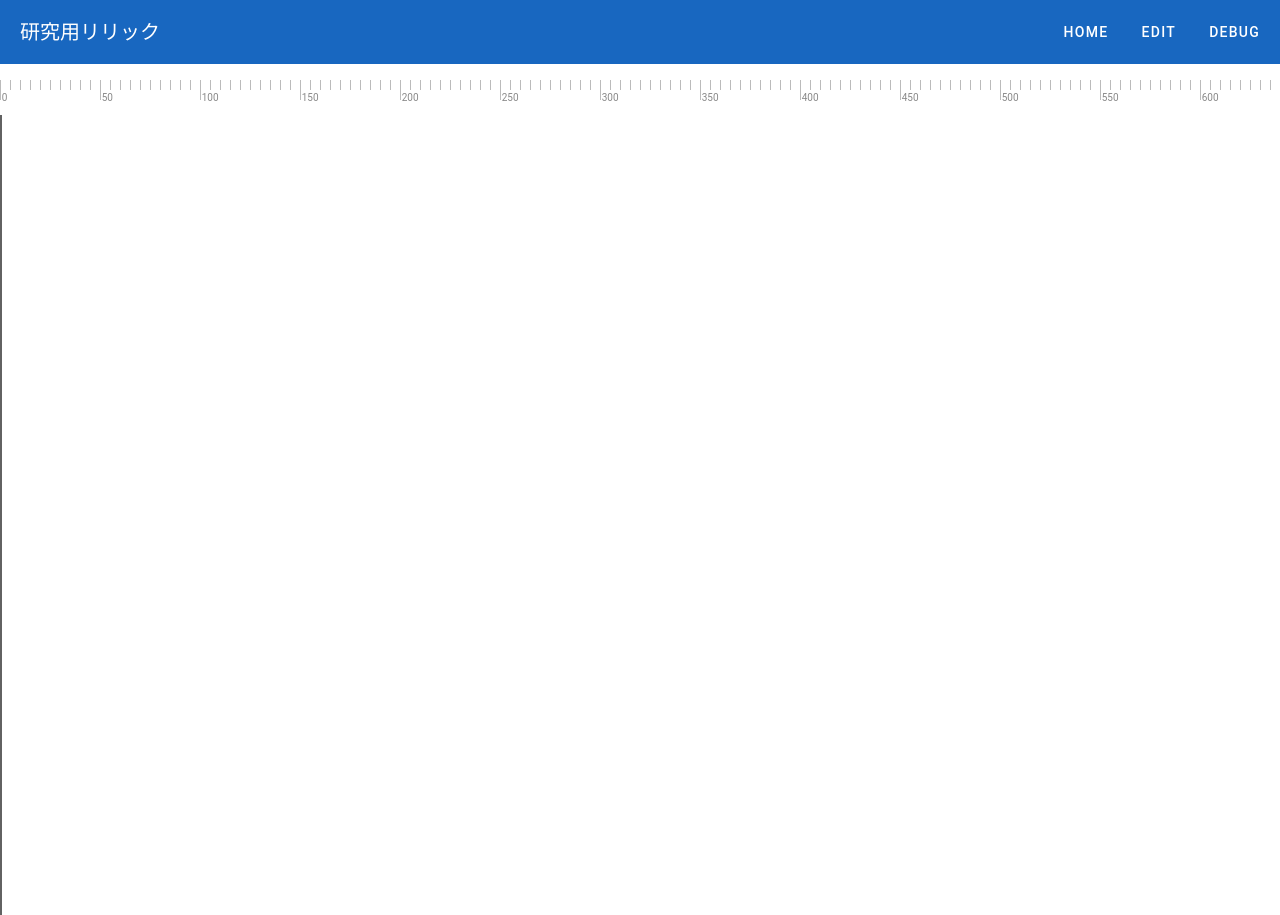
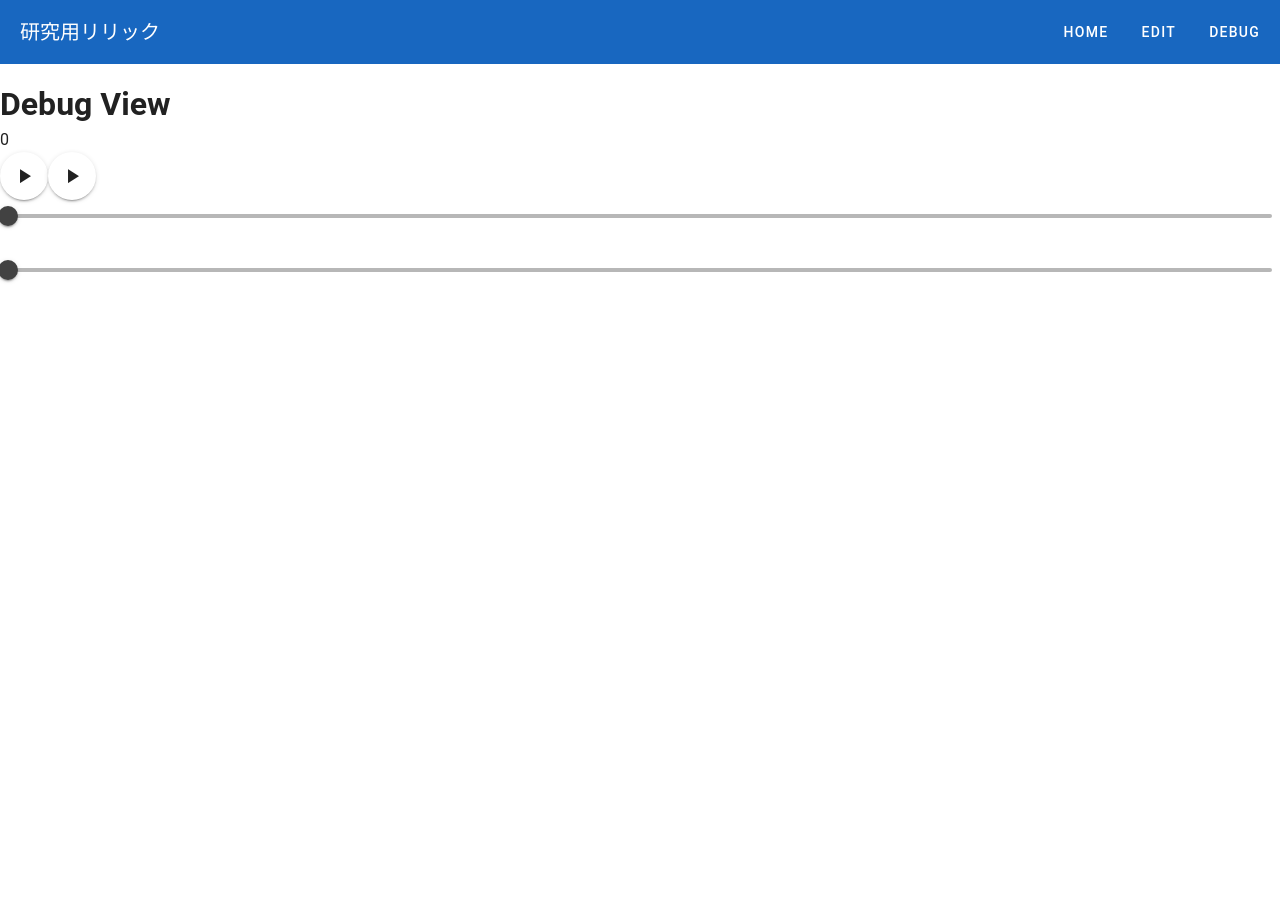
Before and after one commit to mino-8136/Co-Lyrics-WEB, a Vue app: page /debug in a window 1280 px wide. After the commit the page ends 800 px from the top, so only its background shows below. Built offline with nearby package versions, Linux system fonts and the light colour scheme; what @imengyu/vue3-context-menu would draw is missing.

Commit message:
GSAPの動作テスト

```diff
--- a/src/views/DebugView.vue
+++ b/src/views/DebugView.vue
@@ -1,79 +1,25 @@
 <template>
-  <div class="ruler" @mousedown="moveSeekbar">
-    <ul class="ruler-x">
-      <li v-for="n in ticks" :key="n"></li>
-    </ul>
-  </div>
-  <div class="seekbar" :style="{ left: seekbarPosition + 'px' }"></div>
+  <h1>Debug View</h1>
+  <p>{{ tmp }}</p>
+  <v-btn @click="animStart" icon="mdi-play"> </v-btn>
+  <v-btn @click="animStart2" icon="mdi-play"> </v-btn>
+  <v-slider v-model="start" max="100" step="1"/>
+  <v-slider v-model="end" max="100" step="1"/>
 </template>
-
 <script setup lang="ts">
 import { ref } from 'vue'
-const ticks = ref(20)
-const seekbarPosition = ref(0);
+import { gsap } from 'gsap'
 
-const moveSeekbar = (event: MouseEvent) => {
-  const rulerElement = event.currentTarget as HTMLElement;
-  const rulerRect = rulerElement.getBoundingClientRect();
-  seekbarPosition.value = event.clientX - rulerRect.left;
-};
+const tmp = ref(0)
+const start = ref(0)
+const end = ref(0)
+
+function animStart() {
+  gsap.to(tmp, { value: 100, duration: 1, ease: 'power4.out' })
+}
+function animStart2() {
+  gsap.fromTo(tmp, { value: start.value }, { value: end.value, duration: 1, ease: 'power4.out' })
+}
 </script>
 
-<style scoped>
-.ruler {
-  --ruler-unit: 2px;
-  --ruler-num-fz: 10px;
-  --ruler-num-c: #888;
-
-  --ruler1-bdw: 1px;
-  --ruler1-c: #bbb;
-  --ruler1-h: 10px;
-  --ruler1-space: 5;
-
-  --ruler2-bdw: 1px;
-  --ruler2-c: #bbb;
-  --ruler2-h: 20px;
-  --ruler2-space: 50;
-
-  background-image: linear-gradient(90deg, var(--ruler1-c) 0 var(--ruler1-bdw), transparent 0),
-    linear-gradient(90deg, var(--ruler2-c) 0 var(--ruler2-bdw), transparent 0);
-  background-repeat: repeat-x;
-  background-size:
-    calc(var(--ruler-unit) * var(--ruler1-space)) var(--ruler1-h),
-    calc(var(--ruler-unit) * var(--ruler2-space)) var(--ruler2-h);
-}
-
-.ruler-x {
-  width: 100%;
-  padding: 0;
-  margin: 0;
-  color: var(--ruler-num-c);
-  font-size: var(--ruler-num-fz);
-
-  display: flex;
-  overflow: hidden;
-  line-height: calc(var(--ruler2-h) * 2 - var(--ruler-num-fz) / 2);
-  list-style: none;
-
-  counter-reset: frameCounter calc(var(--ruler2-space) * -1);
-}
-
-.ruler-x li {
-  align-self: flex-end;
-  counter-increment: frameCounter var(--ruler2-space);
-  flex: 0 0 calc(var(--ruler-unit) * var(--ruler2-space));
-}
-
-.ruler-x li::after {
-  content: counter(frameCounter);
-  line-height: 1;
-  padding-inline-start: 1.75px;
-}
-
-.seekbar {
-  width: 2px;
-  height: 100%;
-  background: #626262;
-  position: absolute;
-}
-</style>
+<style scoped></style>
```
